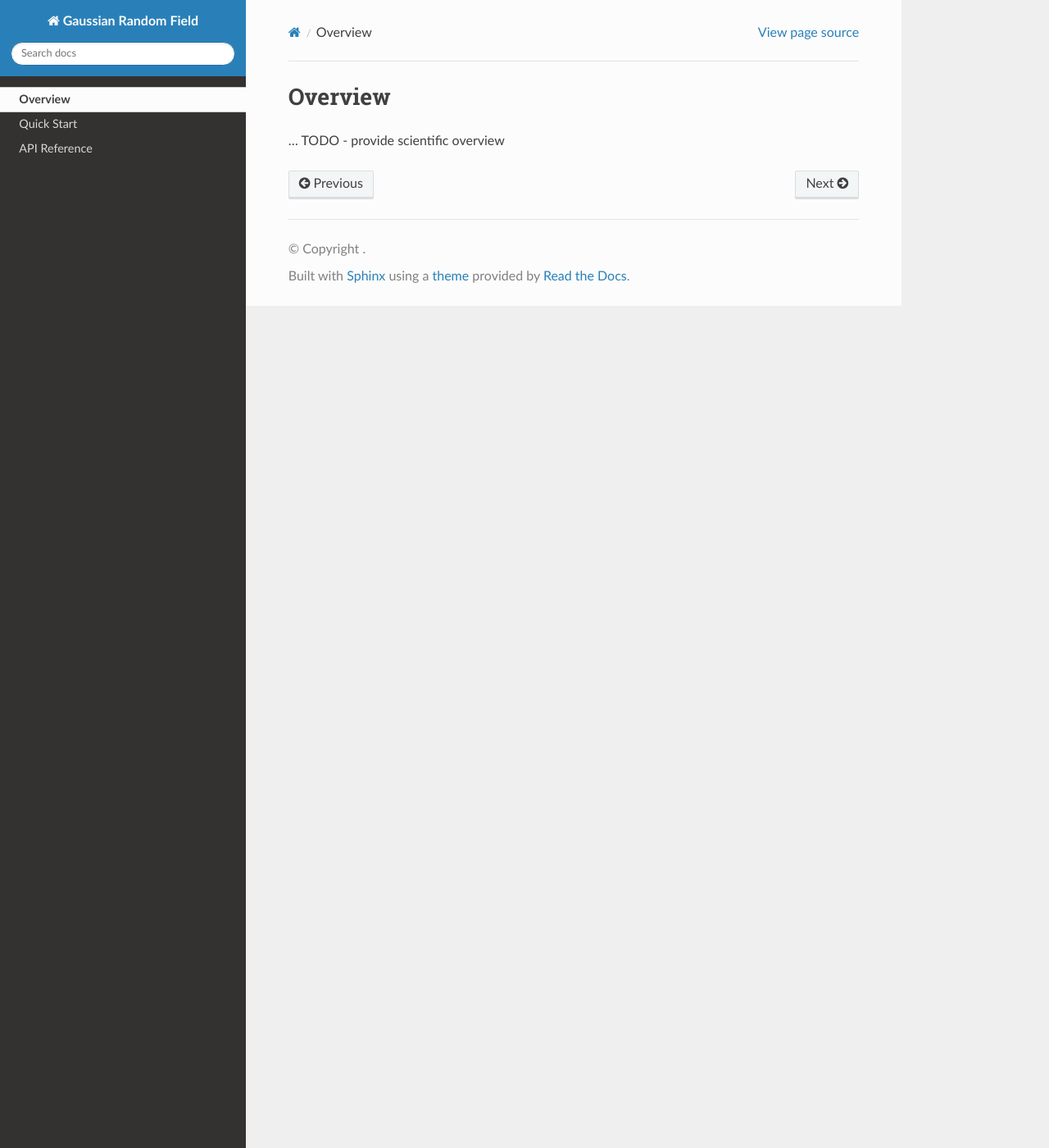
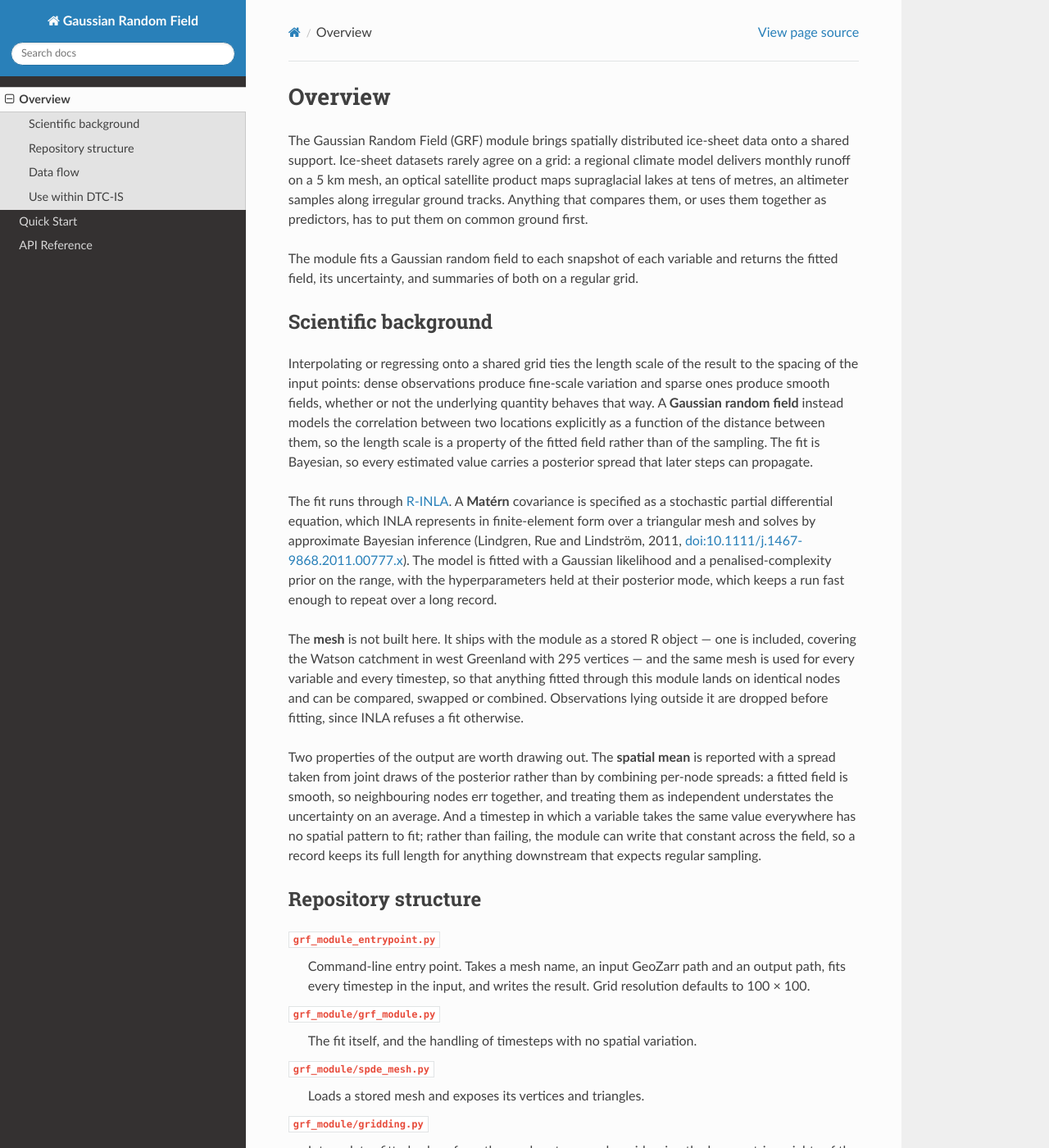
Before and after one commit to DTC-Ice-Sheets/gaussian_random_field, a Sphinx documentation site: the page built from docs/source/overview.rst, in a window 1280 px wide and 1400 px high. Shown: the whole window at 82% size. Built offline with Sphinx 7.4.7 and the Read the Docs theme 3.1.0, drawn with Linux system fonts in a browser that asks for light colours; some of the changed text lies outside the part shown.

Commit message:
Add scientific overview, fix lint config, trim dependencies

```diff
--- a/docs/source/overview.rst
+++ b/docs/source/overview.rst
@@ -1,4 +1,99 @@
 Overview
 ========
 
-... TODO - provide scientific overview
+The Gaussian Random Field (GRF) module brings spatially distributed ice-sheet
+data onto a shared support. Ice-sheet datasets rarely agree on a grid: a
+regional climate model delivers monthly runoff on a 5 km mesh, an optical
+satellite product maps supraglacial lakes at tens of metres, an altimeter
+samples along irregular ground tracks. Anything that compares them, or uses
+them together as predictors, has to put them on common ground first.
+
+The module fits a Gaussian random field to each snapshot of each variable and
+returns the fitted field, its uncertainty, and summaries of both on a regular
+grid.
+
+Scientific background
+---------------------
+
+Interpolating or regressing onto a shared grid ties the length scale of the
+result to the spacing of the input points: dense observations produce
+fine-scale variation and sparse ones produce smooth fields, whether or not the
+underlying quantity behaves that way. A **Gaussian random field** instead
+models the correlation between two locations explicitly as a function of the
+distance between them, so the length scale is a property of the fitted field
+rather than of the sampling. The fit is Bayesian, so every estimated value
+carries a posterior spread that later steps can propagate.
+
+The fit runs through `R-INLA <https://www.r-inla.org/>`_. A **Matérn**
+covariance is specified as a stochastic partial differential equation, which
+INLA represents in finite-element form over a triangular mesh and solves by
+approximate Bayesian inference (Lindgren, Rue and Lindström, 2011,
+`doi:10.1111/j.1467-9868.2011.00777.x
+<https://doi.org/10.1111/j.1467-9868.2011.00777.x>`_). The model is fitted with
+a Gaussian likelihood and a penalised-complexity prior on the range, with the
+hyperparameters held at their posterior mode, which keeps a run fast enough to
+repeat over a long record.
+
+The **mesh** is not built here. It ships with the module as a stored R object —
+one is included, covering the Watson catchment in west Greenland with 295
+vertices — and the same mesh is used for every variable and every timestep, so
+that anything fitted through this module lands on identical nodes and can be
+compared, swapped or combined. Observations lying outside it are dropped before
+fitting, since INLA refuses a fit otherwise.
+
+Two properties of the output are worth drawing out. The **spatial mean** is
+reported with a spread taken from joint draws of the posterior rather than by
+combining per-node spreads: a fitted field is smooth, so neighbouring nodes err
+together, and treating them as independent understates the uncertainty on an
+average. And a timestep in which a variable takes the same value everywhere has
+no spatial pattern to fit; rather than failing, the module can write that
+constant across the field, so a record keeps its full length for anything
+downstream that expects regular sampling.
+
+Repository structure
+--------------------
+
+``grf_module_entrypoint.py``
+    Command-line entry point. Takes a mesh name, an input GeoZarr path and an
+    output path, fits every timestep in the input, and writes the result.
+    Grid resolution defaults to 100 × 100.
+
+``grf_module/grf_module.py``
+    The fit itself, and the handling of timesteps with no spatial variation.
+
+``grf_module/spde_mesh.py``
+    Loads a stored mesh and exposes its vertices and triangles.
+
+``grf_module/gridding.py``
+    Interpolates fitted values from the mesh onto a regular grid, using the
+    barycentric weights of the triangle each cell falls in.
+
+Data flow
+---------
+
+1. Read the input GeoZarr and take one timestep at a time, flattening gridded
+   data to a point cloud and discarding points outside the mesh.
+2. Fit the Matérn SPDE model on the mesh through R-INLA, or, where a variable
+   has no spatial variation at that timestep, write out its constant.
+3. Interpolate the fitted field and its uncertainty onto a regular grid, and
+   write all timesteps to a GeoZarr store.
+
+For each input variable the output carries four things: the posterior mean
+field, its posterior standard deviation, the posterior mean of the model's
+intercept, and the posterior standard deviation of the spatial mean, estimated
+from 500 joint draws.
+
+Two limits are worth stating. The hyperparameters are held at their posterior
+mode, so the reported spread reflects the field given those values rather than
+the uncertainty in them. And the spatial mean is taken over the whole mesh,
+which extends beyond any particular catchment outline; restricting it to a
+catchment is the caller's job.
+
+Use within DTC-IS
+-----------------
+
+The module is deployed in the DTC-IS environment and runs as a job through the
+`Query API <https://query.dtc-ice-sheets.org>`_. In Use Case 1 it harmonises
+RACMO and MAR surface runoff and a supraglacial lake record onto one mesh of
+the Watson catchment, so that a climate model and a satellite product can drive
+the same prediction of river discharge.
```
Also changed, not shown: README.md (+5 -4 lines), pyproject.toml (+5 -8 lines), 1 other file.
